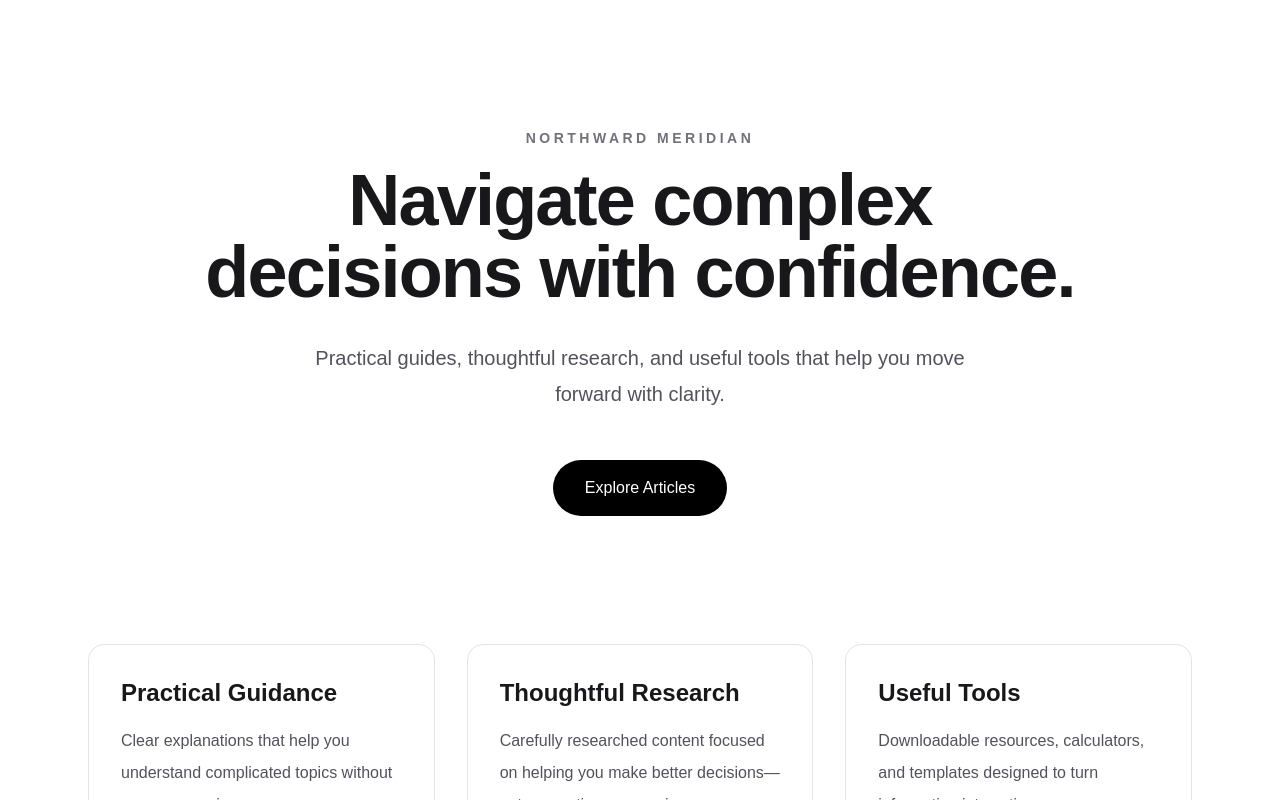
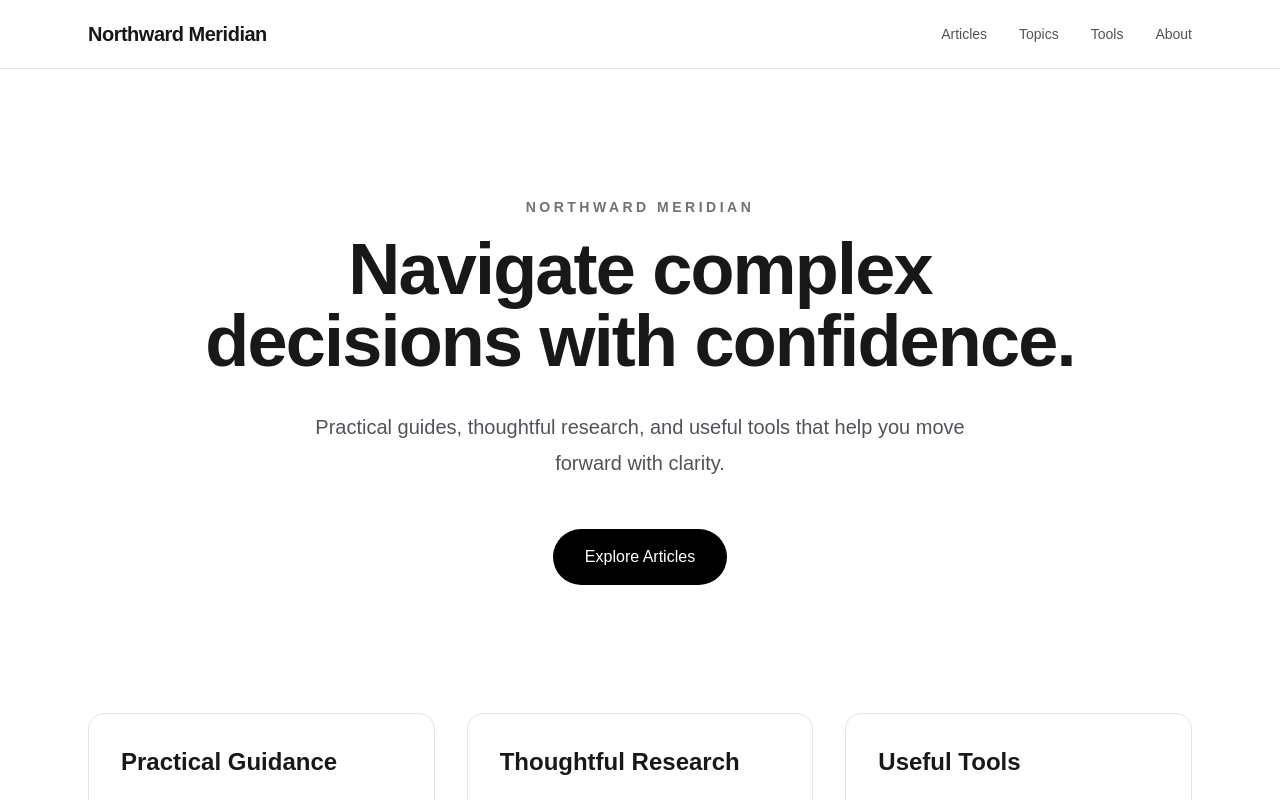
Before and after one commit to brandonkoehnke/northward-meridian, a Next.js app: page / in a window 1280 px wide. Shown: the top 800 px of the page. Built offline with nearby package versions, Linux system fonts and the light colour scheme.

Commit message:
Add site navigation

```diff
--- /dev/null
+++ b/app/components/Navigation.tsx
@@ -0,0 +1,18 @@
+export default function Navigation() {
+  return (
+    <nav className="border-b border-zinc-200">
+      <div className="mx-auto flex max-w-6xl items-center justify-between px-6 py-5">
+        <h1 className="text-xl font-semibold tracking-tight">
+          Northward Meridian
+        </h1>
+
+        <div className="flex gap-8 text-sm font-medium text-zinc-600">
+          <a href="#">Articles</a>
+          <a href="#">Topics</a>
+          <a href="#">Tools</a>
+          <a href="#">About</a>
+        </div>
+      </div>
+    </nav>
+  );
+}
--- a/app/page.tsx
+++ b/app/page.tsx
@@ -1,5 +1,10 @@
+import Navigation from "./components/Navigation";
+
 export default function Home() {
   return (
+    <>
+      <Navigation />
+
       <main className="min-h-screen bg-white text-zinc-900">
         {/* Hero */}
         <section className="mx-auto flex max-w-6xl flex-col items-center px-6 py-32 text-center">
@@ -73,5 +78,6 @@ export default function Home() {
           </div>
         </footer>
       </main>
+    </>
   );
 }
```
Lines whose indentation alone changed are shown as unchanged.
